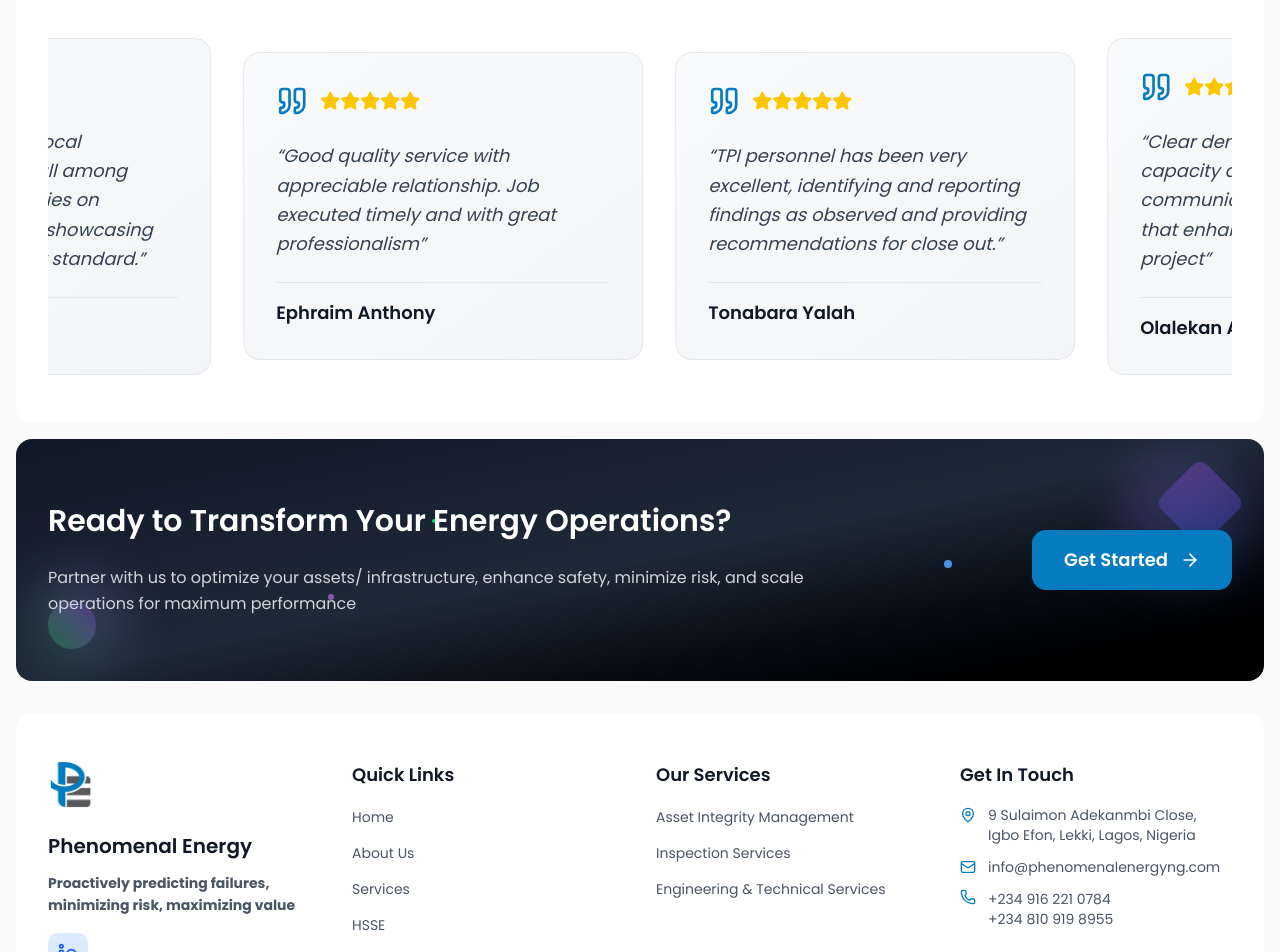
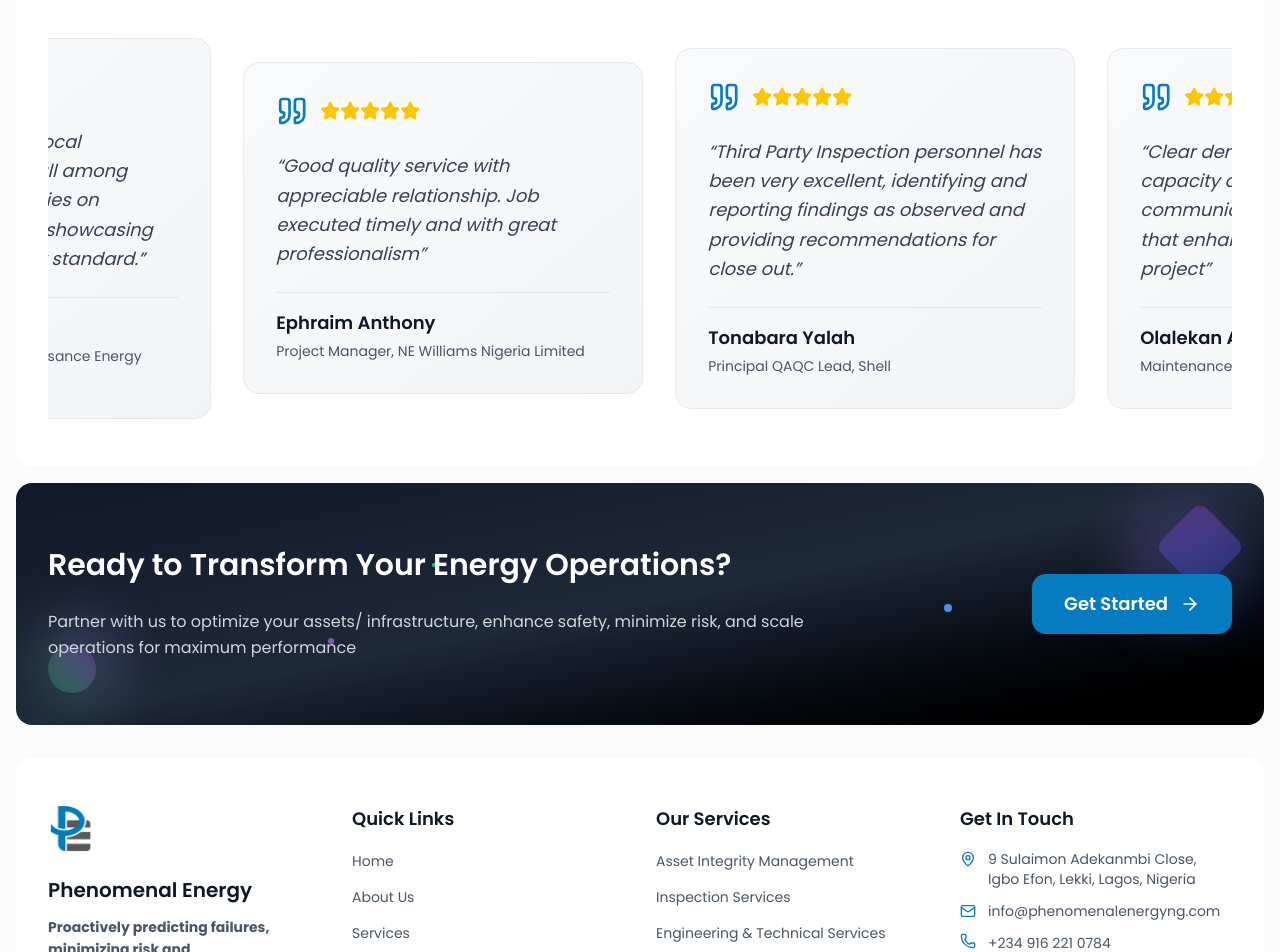
Before and after one commit to RalphFred/phenomenal-energies, a Next.js app: page /about in a window 1280 px wide. Shown: the part 2960-3912 px from the top of the page. Built offline with nearby package versions, Linux system fonts and the light colour scheme.

Commit message:
feat: update footer text for clarity; change image format in ServicesHero; revise testimonials with updated company names and content

```diff
--- a/src/components/shared/Footer.tsx
+++ b/src/components/shared/Footer.tsx
@@ -31,7 +31,7 @@ export default function Footer() {
               Phenomenal Energy
             </h3>
             <p className="text-gray-600 text-sm leading-relaxed mb-4 font-bold">
-            Proactively predicting failures, minimizing risk, maximizing value
+            Proactively predicting failures, minimizing risk and maximizing value.
             </p>
             <div className="flex gap-3">
               <a
--- a/src/components/shared/ServicesHero.tsx
+++ b/src/components/shared/ServicesHero.tsx
@@ -13,7 +13,7 @@ export default function ServicesHero() {
       </div>
       <div className="mt-12">
         <Image
-          src="/images/img5.png"
+          src="/images/img5.jpg"
           alt="Phenomenal Energy Services"
           width={1000}
           height={1000}
--- a/src/components/shared/Testimonials.tsx
+++ b/src/components/shared/Testimonials.tsx
@@ -6,7 +6,7 @@ export default function Testimonials() {
     {
       name: "Paul Osarinmwian",
       position: "Principal Quality Lead",
-      company: "SPDC",
+      company: "Renaissance Energy Africa",
       content: "It's inspiring to see a local contractor standing tall among multinational companies on international projects, showcasing excellence and quality standard.",
       rating: 5
     },
@@ -20,14 +20,14 @@ export default function Testimonials() {
     {
       name: "Tonabara Yalah",
       position: "Principal QAQC Lead",
-      company: "SPDC",
-      content: "TPI personnel has been very excellent, identifying and reporting findings as observed and providing recommendations for close out.",
+      company: "Shell",
+      content: "Third Party Inspection personnel has been very excellent, identifying and reporting findings as observed and providing recommendations for close out.",
       rating: 5
     },
     {
       name: "Olalekan Adeaga",
       position: "Maintenance Superintendent",
-      company: "Esso Exploration and Production Nigeria Limited",
+      company: "ExxonMobil",
       content: "Clear demonstration of technical capacity and professional communication are key attributes that enhanced the success of this project",
       rating: 5
     },
@@ -79,6 +79,9 @@ export default function Testimonials() {
                 <h4 className="font-semibold text-gray-900 text-lg">
                   {testimonial.name}
                 </h4>
+                <p className="text-gray-600 text-sm mt-1">
+                  {testimonial.position}, {testimonial.company}
+                </p>
               </div>
             </div>
           ))}
```
Also changed, not shown: public/images/img5.jpg (added).
